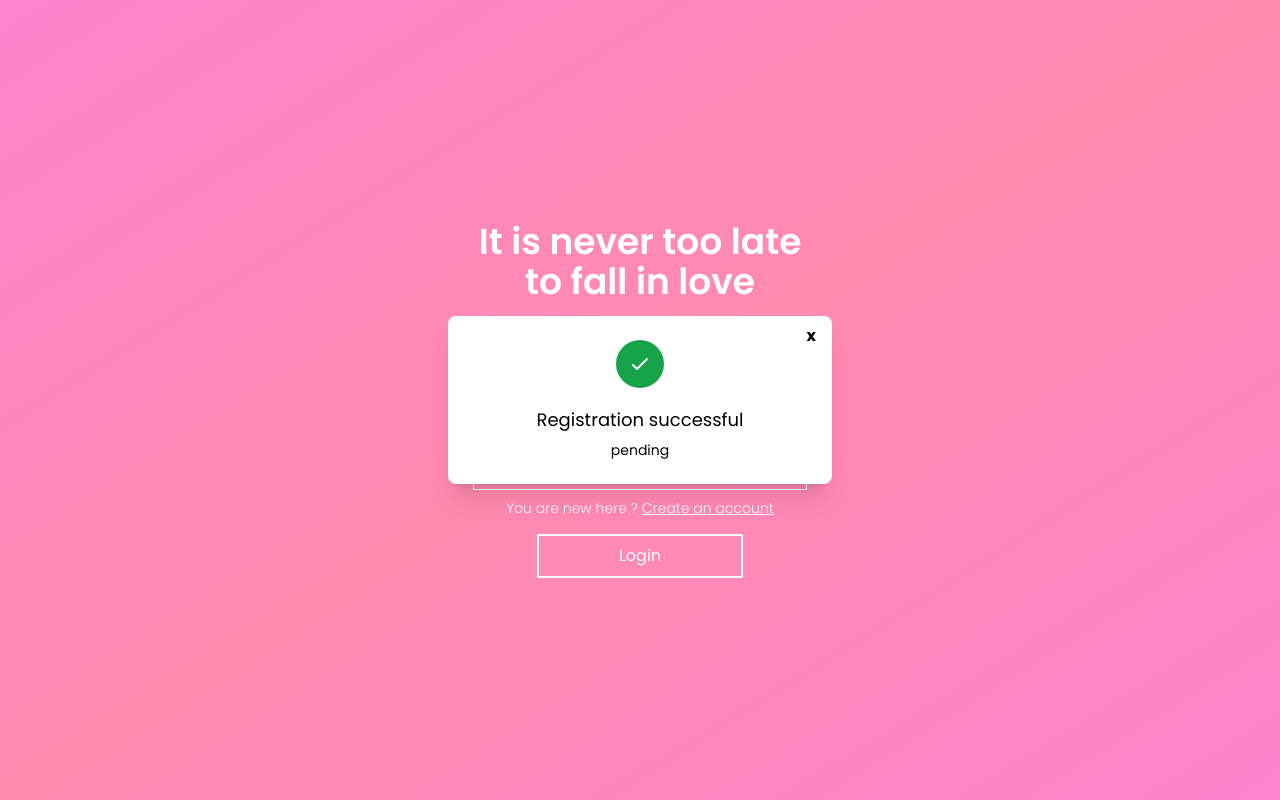
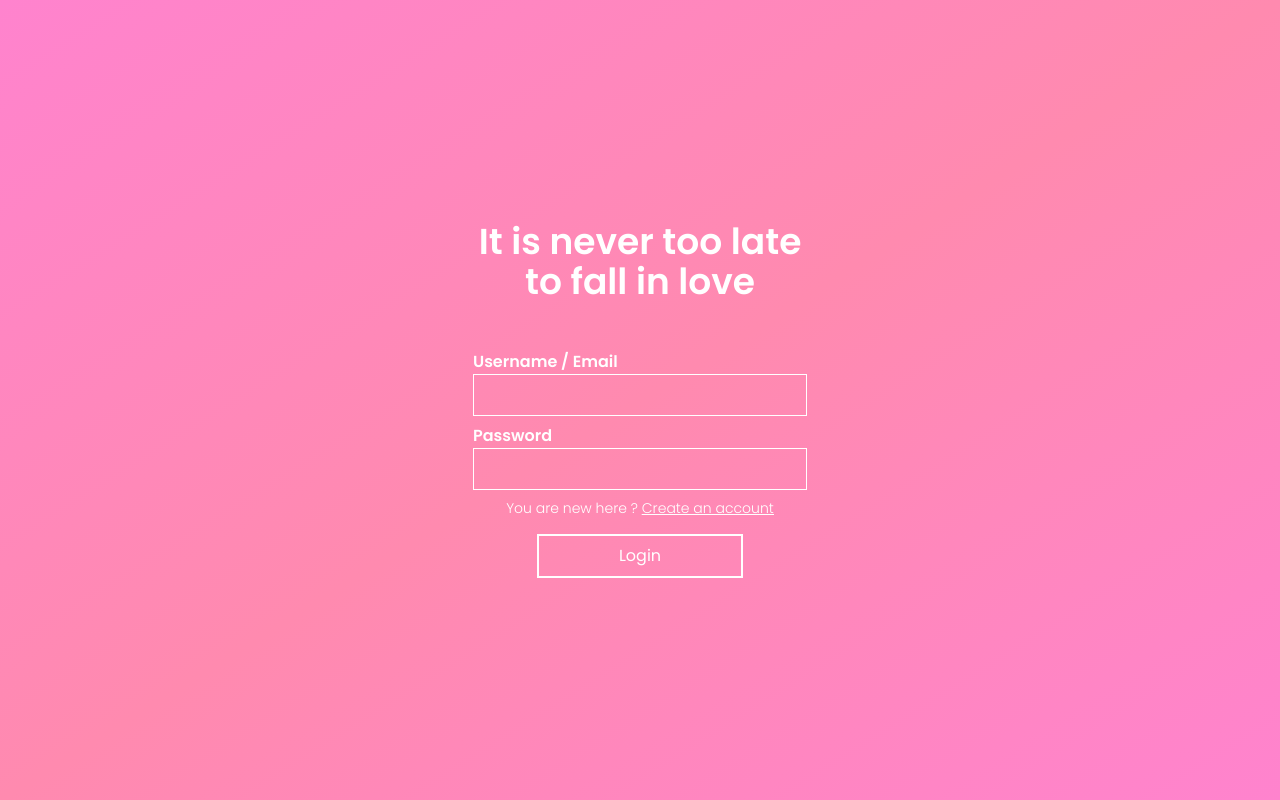
Before and after one commit to shonjmoj/Matcha, a Next.js app in the folder client/: page /login in a window 1280 px wide. Built offline with nearby package versions, Linux system fonts and the light colour scheme.

Commit message:
changed the p errors to a react toast

```diff
--- a/client/package.json
+++ b/client/package.json
@@ -20,8 +20,10 @@
     "react": "18.2.0",
     "react-dom": "18.2.0",
     "react-hook-form": "^7.33.0",
+    "react-hot-toast": "^2.2.0",
     "react-icons": "^4.4.0",
-    "react-redux": "^8.0.2"
+    "react-redux": "^8.0.2",
+    "react-toastify": "^9.0.5"
   },
   "devDependencies": {
     "@types/cookies": "^0.7.7",
--- a/client/pages/login.tsx
+++ b/client/pages/login.tsx
@@ -1,4 +1,4 @@
-import React, { useState } from "react";
+import React, { useEffect, useState } from "react";
 import { motion } from "framer-motion";
 import Link from "next/link";
 import { SubmitHandler, useForm } from "react-hook-form";
@@ -7,8 +7,8 @@ import { LoginData } from "../types/types";
 import { setMessage } from "./redux/RegistrationState";
 import { useDispatch, useSelector } from "react-redux";
 import { RootState } from "./redux/store";
-import cookies from "cookies";
 import Modal from "../components/Modal";
+import toast, { Toaster } from "react-hot-toast";
 
 export default function Login() {
   const { register, handleSubmit } = useForm<LoginData>();
@@ -19,6 +19,10 @@ export default function Login() {
     email: Joi.string().email({ tlds: { allow: false } }),
     password: Joi.string().pattern(new RegExp("^[a-zA-Z0-9]{3,30}$")),
   });
+  useEffect(() => {
+    const notify = () => toast(state);
+    if (state !== "pending") notify();
+  }, [err, state]);
   const onSubmit: SubmitHandler<LoginData> = async (data) => {
     const { error, value } = schema.validate(data);
     if (!error) {
@@ -46,7 +50,7 @@ export default function Login() {
         document.cookie = `x-access-token=${res.data}`;
       }
     }
-    setErr(true);
+    setErr(!err);
   };
   return (
     <motion.div
@@ -55,7 +59,9 @@ export default function Login() {
       animate={{ x: 0, opacity: 1 }}
       transition={{ delay: 0.5 }}
     >
-      <Modal title="Registration successful" content={state} />
+      {state !== "pending" && (
+        <Modal title="Registration successful" content={state} />
+      )}
       <motion.h1
         initial={{ opacity: 0 }}
         animate={{ opacity: 1 }}
@@ -64,9 +70,7 @@ export default function Login() {
       >
         It is never too late <br /> to fall in love
       </motion.h1>
-      {err && state !== "pending" && (
-        <p className="mb-4 font-semibold text-center">{state}</p>
-      )}
+      <Toaster />
       <form
         className="flex flex-col items-center gap-2"
         onSubmit={handleSubmit(onSubmit)}
```
Also changed, not shown: 1 other file (tests, documents, lock files or other folders).
